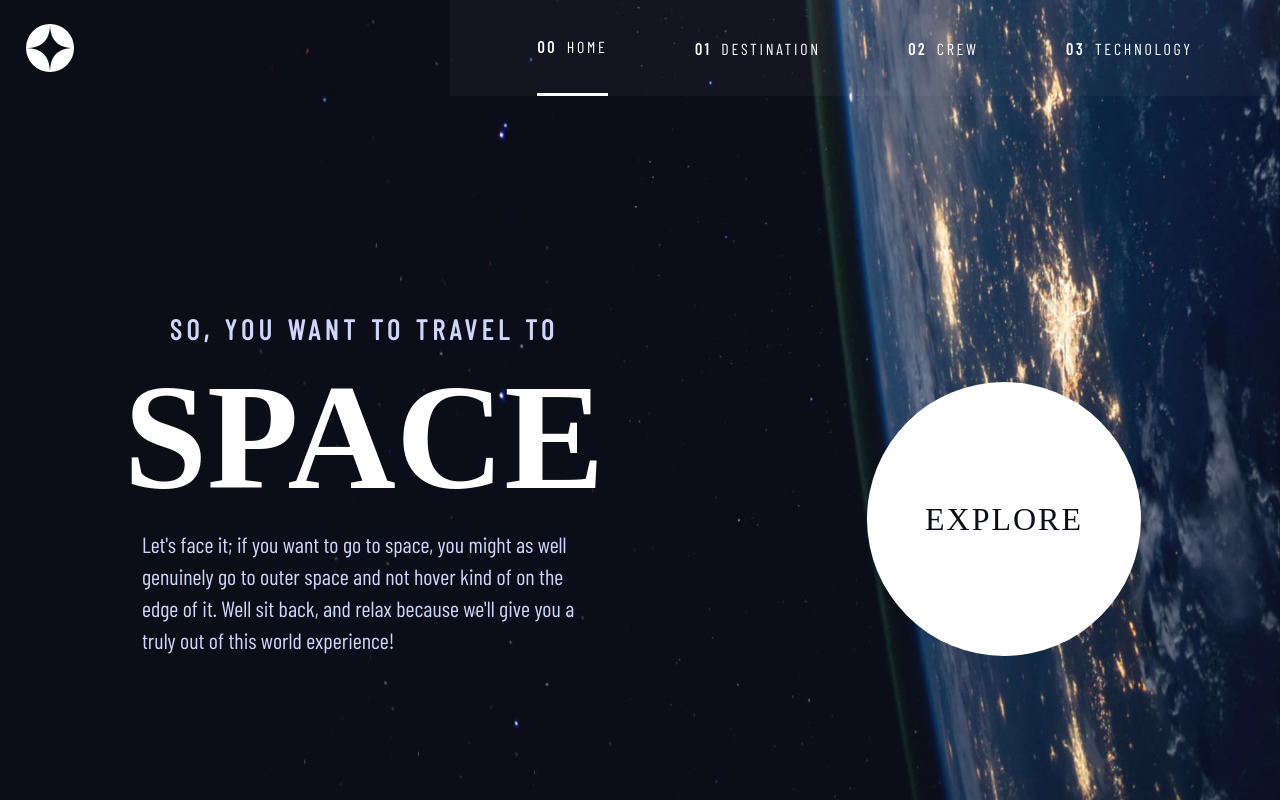
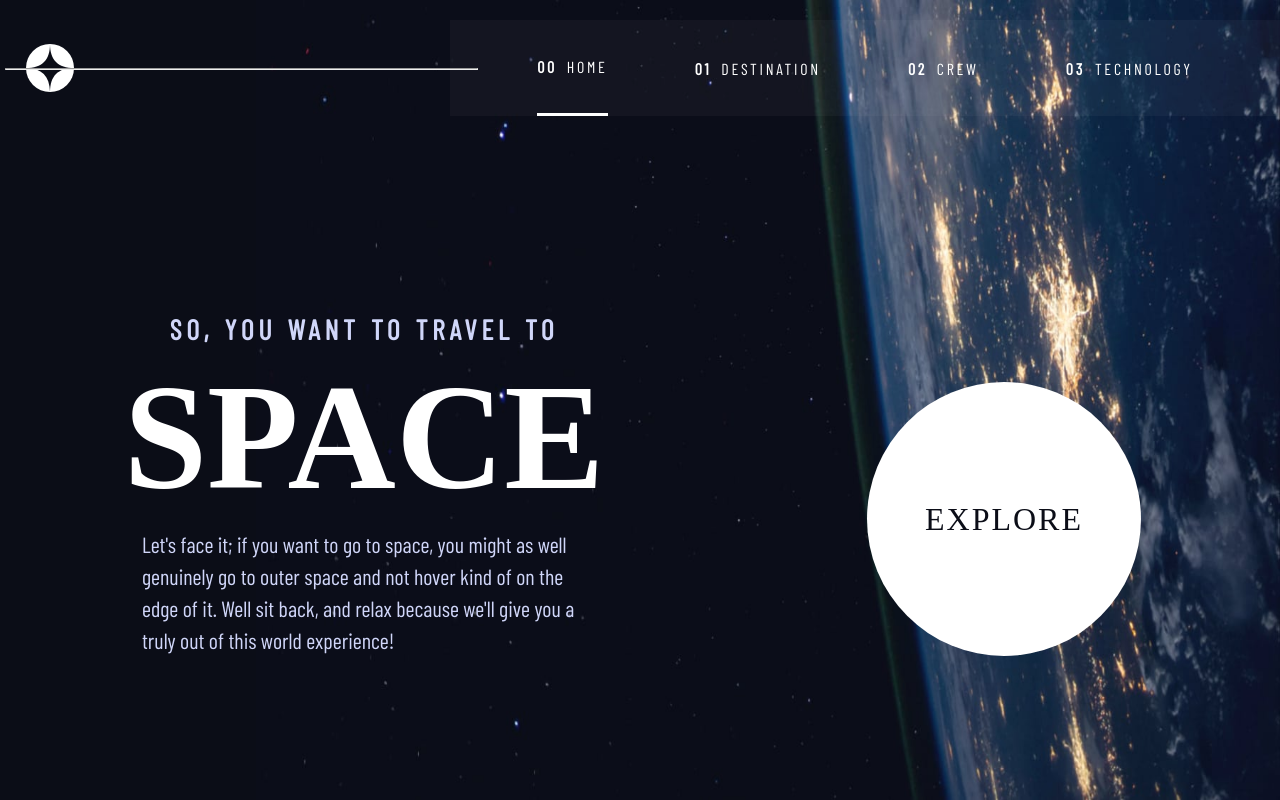
Before and after one commit to the-rabblerouser/SpaceTourism, a Next.js app: page / in a window 1280 px wide. Built offline with nearby package versions, Linux system fonts and the light colour scheme; a web font is replaced by a local one.

Commit message:
Hr added to Navbar on desktop

```diff
--- a/components/Navbar/Navbar.styled.ts
+++ b/components/Navbar/Navbar.styled.ts
@@ -23,10 +23,6 @@ export const NavbarContainer = styled.div`
 	width: 100%;
 
 	@media (min-width: 768px) {
-		height: 96px;
-	}
-
-	@media (min-width: 1224px) {
 	}
 `;
 
@@ -36,6 +32,10 @@ export const LogoContainer = styled.a`
 	align-items: center;
 	height: 100%;
 	width: 100px;
+
+	@media (min-width: 1224px) {
+		margin-top: 40px;
+	}
 `;
 
 export const HamburgerContainer = styled.button<HamburgerTypes>`
@@ -53,19 +53,6 @@ export const HamburgerContainer = styled.button<HamburgerTypes>`
 	}
 `;
 
-// export const Hr = styled.hr`
-// 	display: none;
-
-// 	@media (min-width: 1224px) {
-// 		display: inline;
-// 		position: sticky;
-// 		left: 167px;
-// 		width: 473px;
-// 		border-bottom: 0.0001px solid #979797;
-// 		color: #979797;
-// 	}
-// `;
-
 export const NavLinkContainer = styled.div`
 	display: none;
 
@@ -79,10 +66,27 @@ export const NavLinkContainer = styled.div`
 	}
 
 	@media (min-width: 1224px) {
+		position: relative;
 		display: flex;
 		justify-content: space-evenly;
-		height: 100%;
+		margin-top: 40px;
 		width: 830px;
+		height: 96px;
+	}
+`;
+
+export const Hr = styled.hr`
+	display: none;
+
+	@media (min-width: 1224px) {
+		display: flex;
+		position: absolute;
+		width: 473px;
+		height: 1px;
+		right: 802px;
+		top: 40px;
+		background: rgba(255, 255, 255, 0.04);
+		backdrop-filter: blur(81.5485px);
 	}
 `;
 
--- a/components/Navbar/Navbar.tsx
+++ b/components/Navbar/Navbar.tsx
@@ -11,6 +11,7 @@ import {
 	Nav,
 	NavbarContainer,
 	LogoContainer,
+	Hr,
 	HamburgerContainer,
 	NavLinkContainer,
 	NavLink,
@@ -51,8 +52,9 @@ const Navbar = () => {
 						onClick={() => setshowModal(true)}>
 						<Hamburger />
 					</HamburgerContainer>
-					{/* <Hr /> */}
+
 					<NavLinkContainer>
+						<Hr />
 						<Link href='/' passHref>
 							<NavLink pathname={router.pathname}>
 								<Span>00</Span> HOME
```
